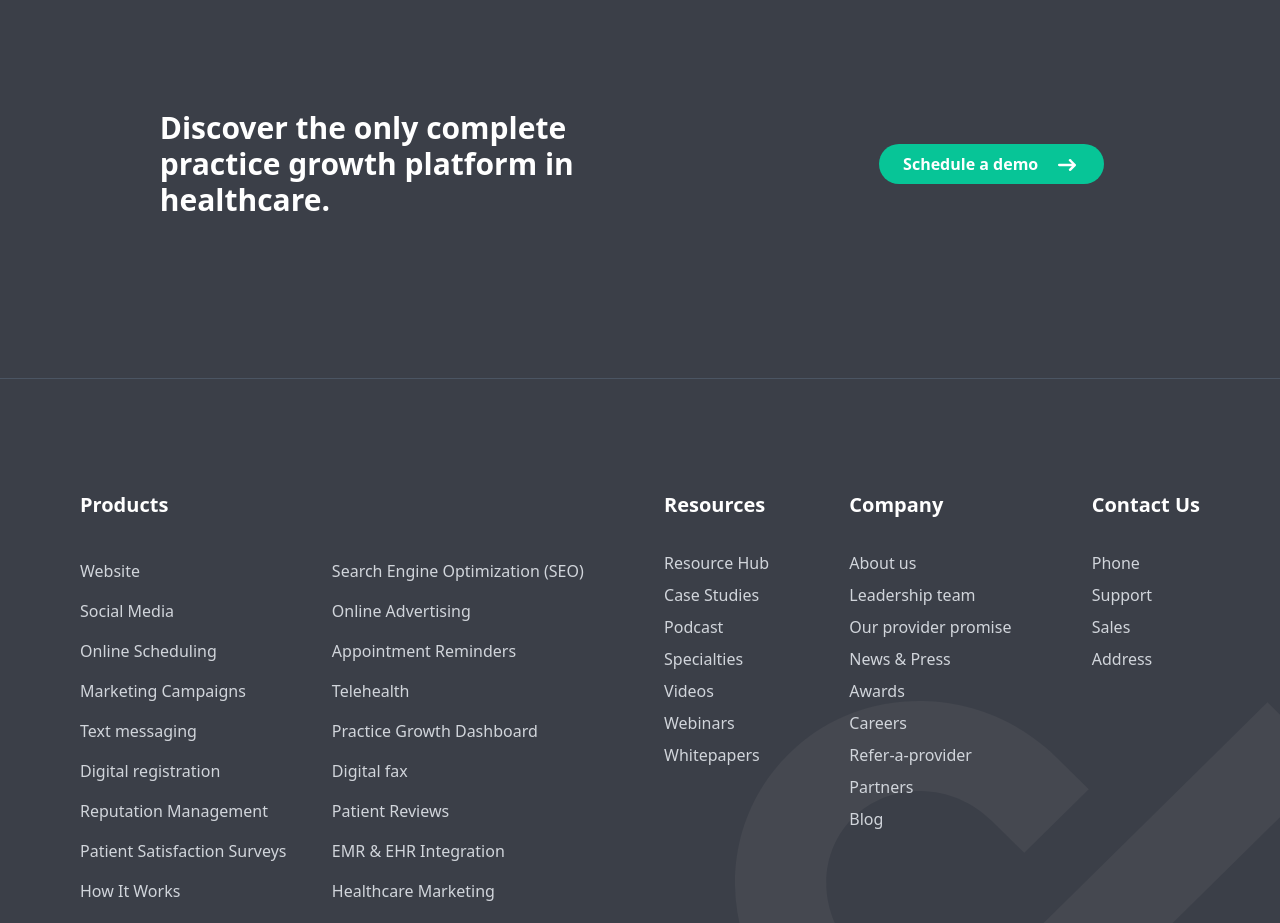
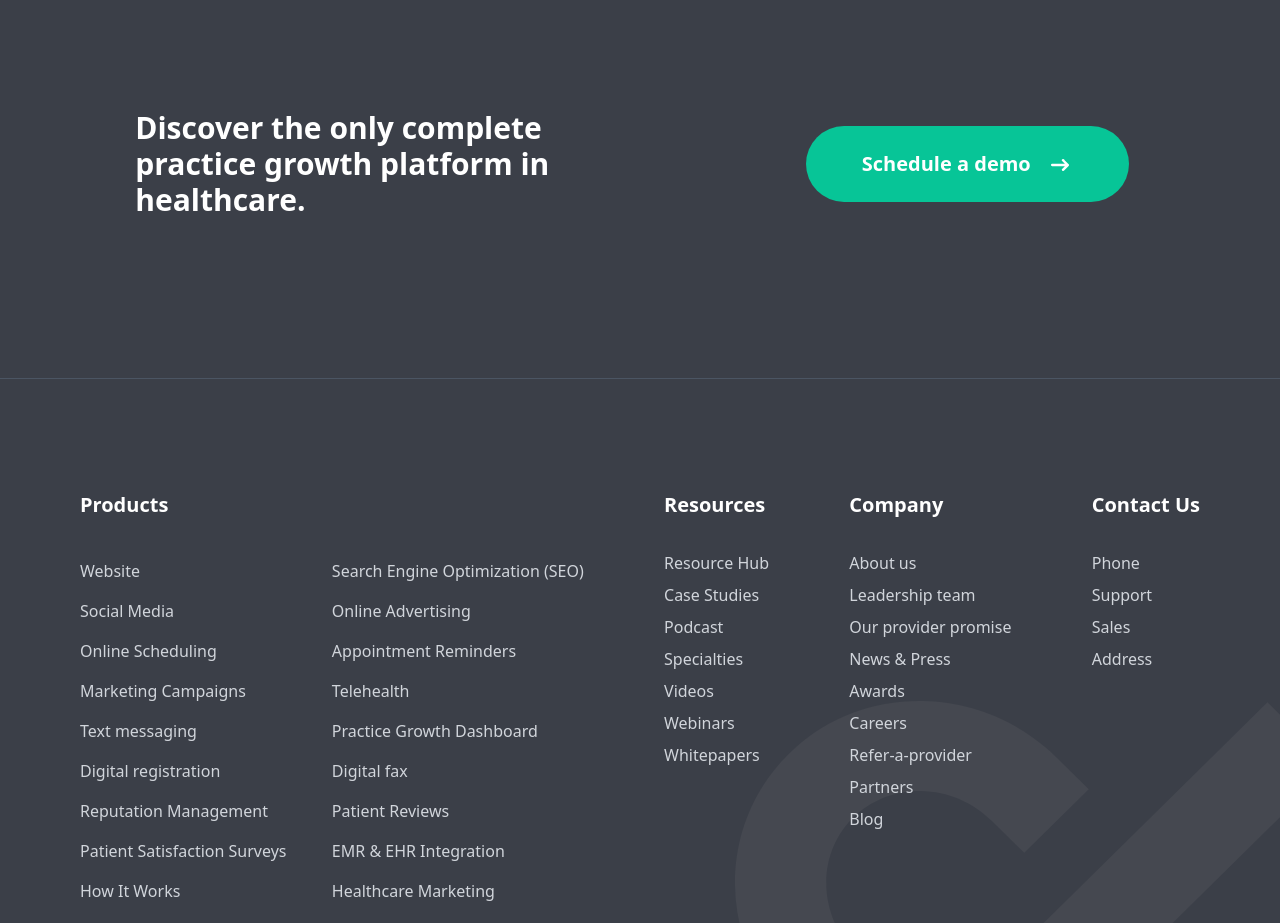
Before and after one commit to BisiDavi/patientpop, a Next.js app: page / in a window 1280 px wide. Shown: the part 4080-5003 px from the top of the page. Built offline with nearby package versions, Linux system fonts and the light colour scheme.

Commit message:
site responsivness fix

```diff
--- a/components/learn-how.tsx
+++ b/components/learn-how.tsx
@@ -24,7 +24,7 @@ export default function LearnHowSection() {
           <h3 className="text-xl lg:text-3xl  lg:w-1/3 leading-snug font-semibold my-8 text-center lg:text-left">
             Discover the only complete practice growth platform in healthcare.
           </h3>
-          <Button className="px-12 py-4 " text="Schedule a demo" />
+          <Button className="px-12 py-4 lg:py-6 lg:px-14 lg:text-xl" text="Schedule a demo" />
         </div>
       </section>
       <style jsx>
```
